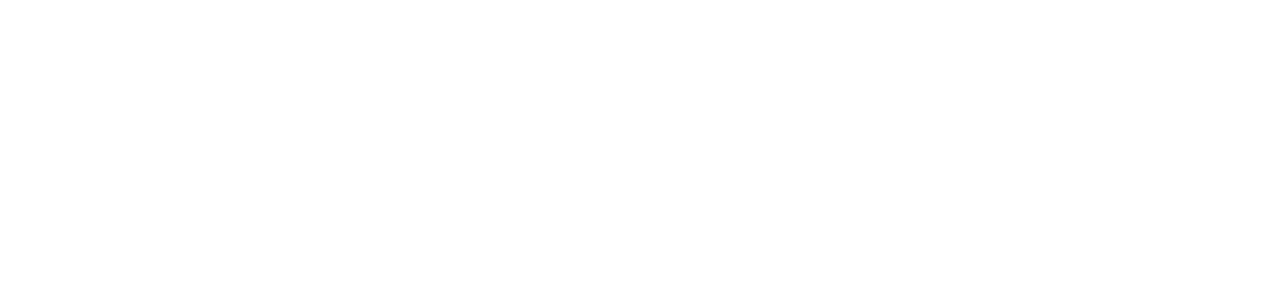
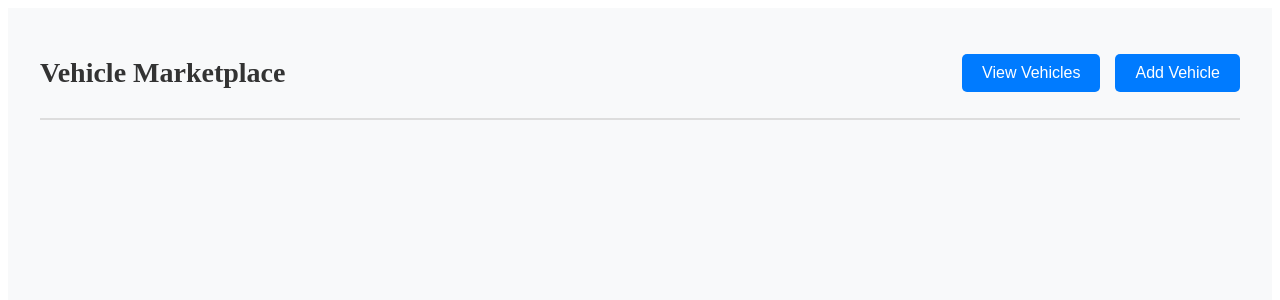
Before and after one commit to yahorpaulson/online-marketplace, an Angular app in the folder online-marketplace/: page /vehicleMarket in a window 1280 px wide. Before the commit this address led to /. Shown: the top 300 px of the page. Built offline with nearby package versions, Linux system fonts and the light colour scheme.

Commit message:
add: vehicle-market to access buyer and seller view

```diff
--- a/online-marketplace/src/app/app.routes.ts
+++ b/online-marketplace/src/app/app.routes.ts
@@ -6,13 +6,15 @@
 import { ProductDetailsComponent } from './product-details/product-details.component';
 import {  VehicleComponent } from './Vehicle/vehicle.component';
 import { AddVehicleComponent } from './add-vehicle/add-vehicle.component';
+import { VehicleMarketComponent } from './vehicle-market/vehicle-market.component';
 
 
 export const routes: Routes = [
     { path: 'retail', component: RetailComponent, children: [{ path: '', component: ProductListComponent }] },
     { path: '', component: HomeComponent },
     { path: 'retail/product/:id', component: ProductDetailsComponent },
-    { path: 'vehicle', component: VehicleComponent },
+    { path: 'vehicles', component: VehicleComponent },
     {path: 'add-vehicle',component: AddVehicleComponent},
+    {path: 'vehicleMarket', component:VehicleMarketComponent},
 
 ];
--- /dev/null
+++ b/online-marketplace/src/app/vehicle-market/vehicle-market.component.css
@@ -0,0 +1,60 @@
+.vehicle-market {
+    display: flex;
+    flex-direction: column;
+    align-items: center;
+    padding: 20px;
+    background-color: #f8f9fa;
+    height: 100vh;
+  }
+
+  .header-container {
+    display: flex;
+    justify-content: space-between;
+    align-items: center;
+    width: 100%;
+    max-width: 1200px;
+    padding: 10px 0;
+    border-bottom: 2px solid #ddd;
+  }
+
+  h1 {
+    font-size: 28px;
+    font-weight: bold;
+    cursor: pointer;
+    color: #333;
+  }
+
+  .header-buttons {
+    display: flex;
+    gap: 15px;
+  }
+
+  button {
+    padding: 10px 20px;
+    font-size: 16px;
+    cursor: pointer;
+    border: none;
+    border-radius: 5px;
+    background-color: #007bff;
+    color: white;
+    transition: background-color 0.3s ease;
+  }
+
+  button:hover {
+    background-color: #0056b3;
+  }
+
+  .logout-button {
+    background-color: #dc3545;
+  }
+
+  .logout-button:hover {
+    background-color: #b71c1c;
+  }
+
+  .content-container {
+    flex: 1;
+    width: 100%;
+    max-width: 1200px;
+    margin-top: 20px;
+  }
--- /dev/null
+++ b/online-marketplace/src/app/vehicle-market/vehicle-market.component.html
@@ -0,0 +1,13 @@
+<div class="vehicle-market">
+    <div class="header-container">
+      <h1 (click)="viewVehicles()">Vehicle Marketplace</h1>
+      <div class="header-buttons">
+        <button (click)="viewVehicles()">View Vehicles</button>
+        <button (click)="navigateToAddVehicles()">Add Vehicle</button>
+        <!--<button class="logout-button" (click)="logout()">Logout</button> -->
+      </div>
+    </div>
+    <div class="content-container">
+      <router-outlet></router-outlet>
+    </div>
+  </div>
--- /dev/null
+++ b/online-marketplace/src/app/vehicle-market/vehicle-market.component.ts
@@ -0,0 +1,29 @@
+import { Component } from '@angular/core';
+import { Router } from '@angular/router';
+import { RouterModule } from '@angular/router';
+
+@Component({
+  selector: 'app-vehicle-market',
+  templateUrl: './vehicle-market.component.html',
+  styleUrls: ['./vehicle-market.component.css'],
+  imports:[RouterModule]
+})
+export class VehicleMarketComponent {
+  constructor(private router: Router) {}
+
+  // Methode zur Ansicht aller Fahrzeuge
+  viewVehicles() {
+    this.router.navigate(['/vehicles']);
+  }
+
+  // Methode zum Navigieren zur Fahrzeug-Hinzufügenseite
+  navigateToAddVehicles() {
+    this.router.navigate(['/add-vehicle']);
+  }
+
+  /*logout() {
+    // Beispiel für Logout-Logik
+    console.log('User logged out');
+    this.router.navigate(['/login']);
+  } */
+}
```
Also changed, not shown: 1 other file (tests, documents, lock files or other folders).
